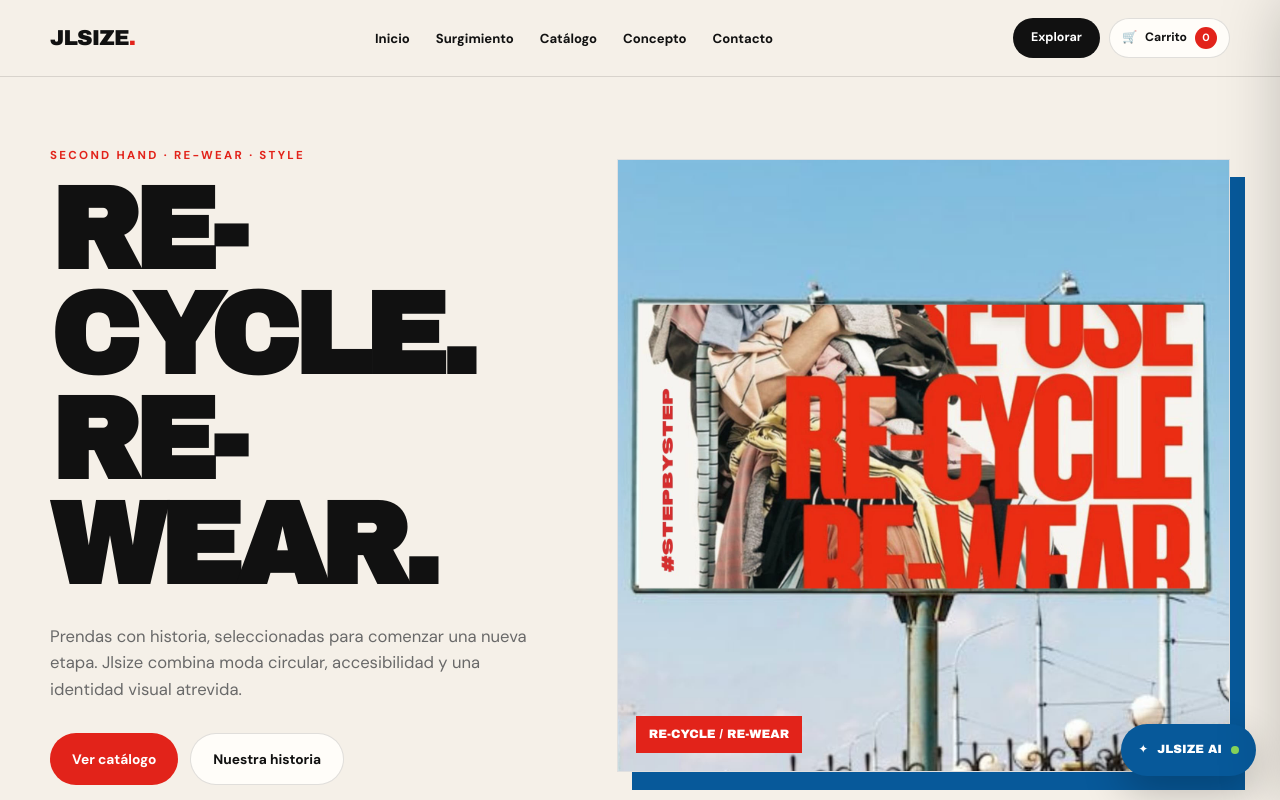
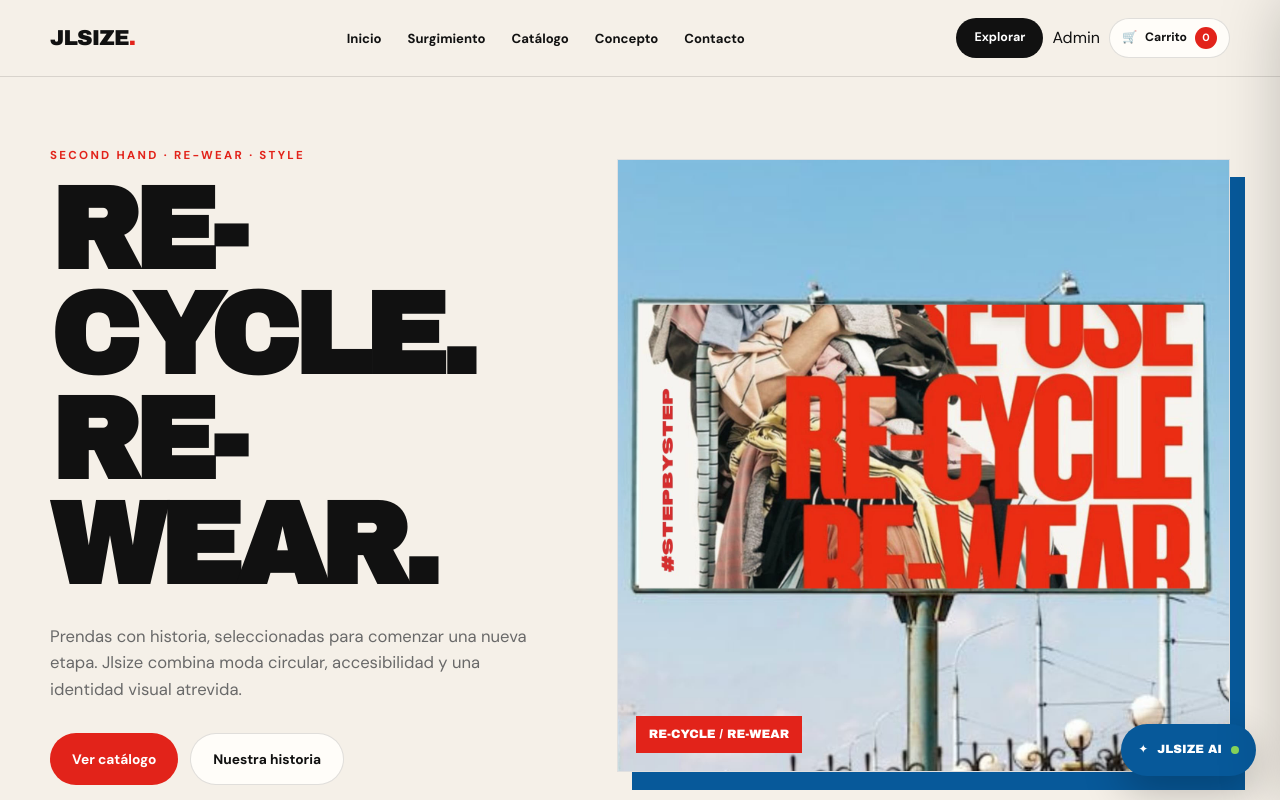
Before and after one commit to Dioswar/jlsize-ai, a plain HTML site: page docs/index.html in a window 1280 px wide. Shown: the top 800 px of the page. Drawn offline with Linux system fonts and the light colour scheme; no server answers.

Commit message:
feat: agregar acceso al panel admin en la cabecera

```diff
--- a/docs/index.html
+++ b/docs/index.html
@@ -28,6 +28,7 @@
 
       <div class="nav-actions">
         <a class="mini-btn" href="#catalogo">Explorar</a>
+        <a class="admin-btn" href="admin.html" aria-label="Iniciar sesión como administrador">Admin</a>
 
         <button class="cart-trigger" id="cartTrigger" type="button" aria-label="Abrir carrito">
           <span aria-hidden="true">🛒</span>
```
